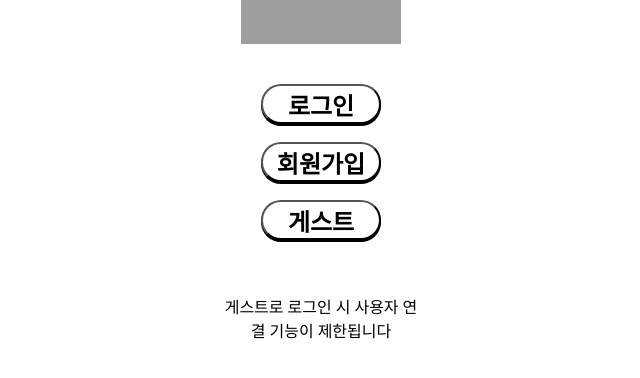
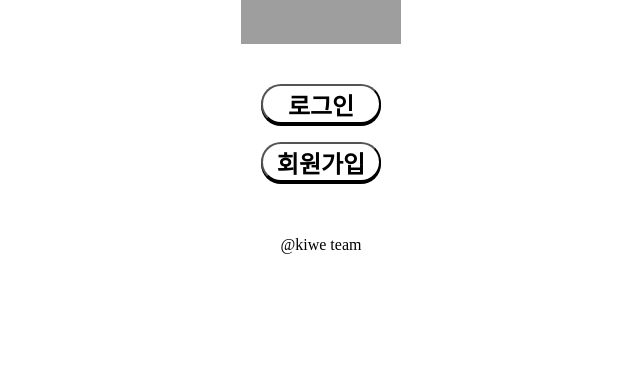
Before and after one commit to gimhanul/KIWE-server, a Django app: page / in a window 1280 px wide. Shown: the part 203-581 px from the top of the page, without its empty margins (319-959 px from the left). Run offline with Django 3.2, Linux system fonts and the light colour scheme; grey boxes are pictures that could not be loaded.

Commit message:
feat: logout
and edit logout button in setting.html
delete guest button in index.html

```diff
--- a/project/urls.py
+++ b/project/urls.py
@@ -22,5 +22,6 @@ urlpatterns = [
     path('', views.index, name='index'),
     path('join/', views.join, name='join'),
     path('login/', views.userlogin, name='login'),
-    path('main', views.main, name='main'),
+    path('main/', views.main, name='main'),
+    path('setting/', views.setting, name='setting'),
 ]
--- a/templates/index.html
+++ b/templates/index.html
@@ -27,13 +27,10 @@
             <center><a href="{% url 'login' %}"><button style="font-size:1.5em;">로그인</button></a></center>
             <br>
             <center><a href="{% url 'join' %}"><button style="font-size:1.5em;">회원가입</button></a></center>
-            <br>
-            <center><button style="font-size:1.5em;">게스트</button></center>
-        </center>
+            </center>
         </div>
         <br>
         <br>
         <br>
-        <center>게스트로 로그인 시
-            사용자 연결 기능이 제한됩니다</center>
+        <center>@kiwe team</center>
 </html>
--- a/user/views.py
+++ b/user/views.py
@@ -43,3 +43,10 @@ def userlogin(request):
 
 def main(request):
     return render(request, 'main.html')
+
+
+def setting(request):
+    if request.method == 'POST':
+        logout(request)
+        return redirect('/')
+    return render(request, 'setting.html')
```
Also changed, not shown: templates/setting.html (+9 -2 lines).
